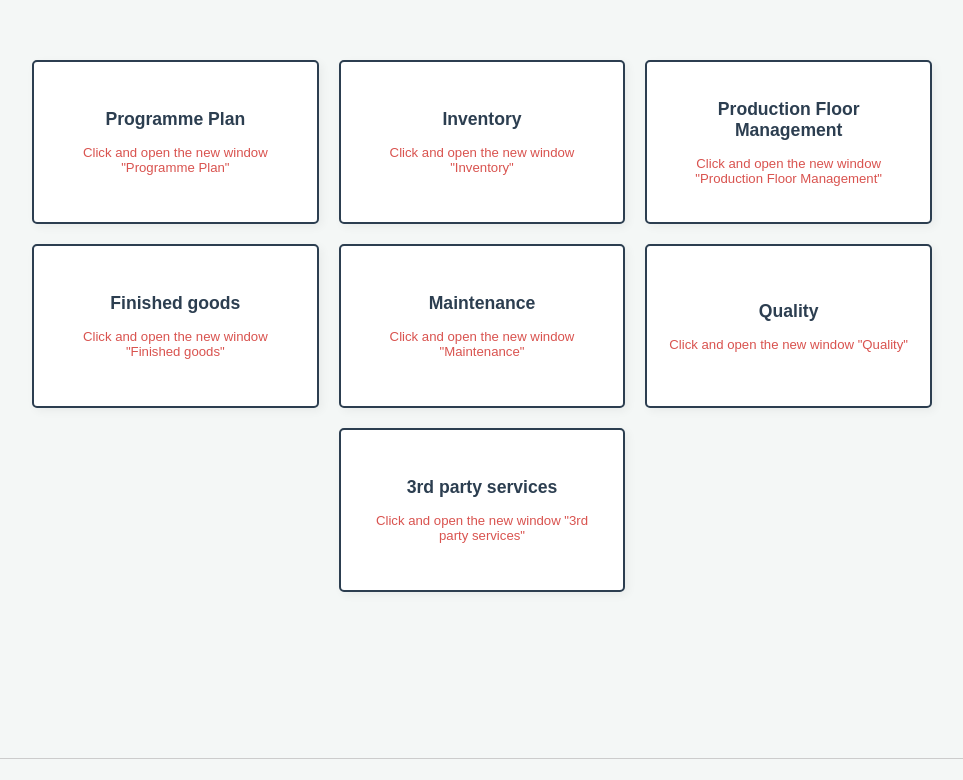
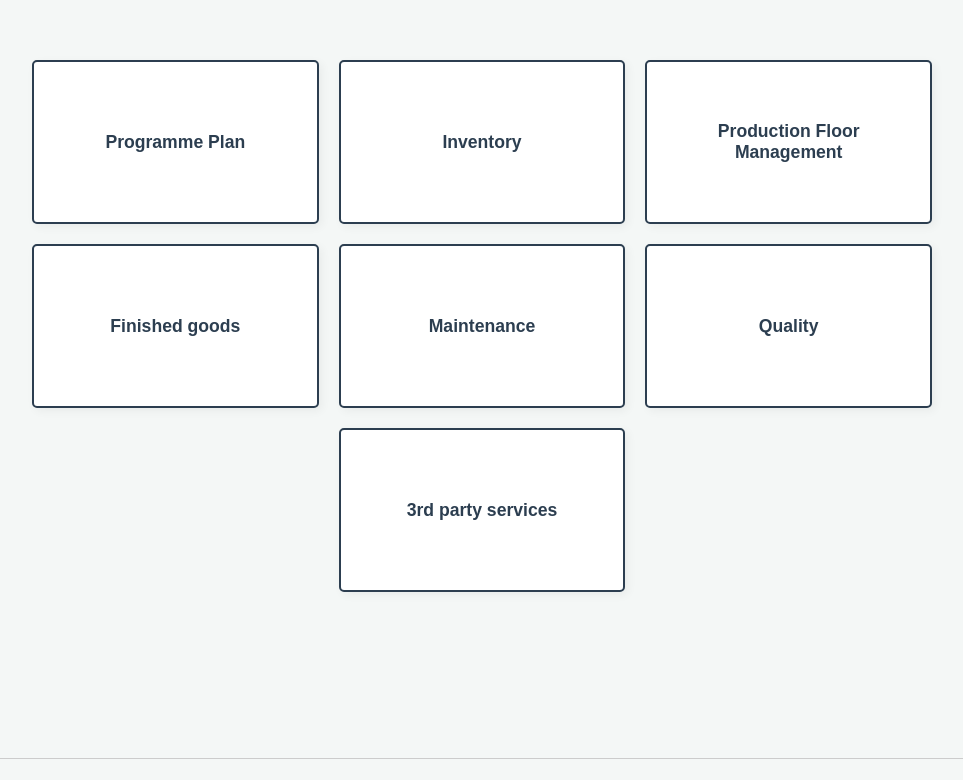
Before and after one commit to viscorquality-ux/pro-box-planner, a Flask app: page / in a window 1280 px wide. Shown: the top 780 px of the page, without its empty margins (158-1121 px from the left). Run offline with Flask 3, Linux system fonts and the light colour scheme.

Commit message:
Update dashboard.html

```diff
--- a/templates/dashboard.html
+++ b/templates/dashboard.html
@@ -74,33 +74,26 @@
         <div class="grid">
             <a href="/programme-plan" target="_blank" class="card">
                 Programme Plan
-                <div class="instruction-text">Click and open the new window "Programme Plan"</div>
             </a>
             <a href="/inventory" target="_blank" class="card">
                 Inventory
-                <div class="instruction-text">Click and open the new window "Inventory"</div>
             </a>
             <a href="/production-floor" target="_blank" class="card">
                 Production Floor Management
-                <div class="instruction-text">Click and open the new window "Production Floor Management"</div>
             </a>
 
             <a href="/finished-goods" target="_blank" class="card">
                 Finished goods
-                <div class="instruction-text">Click and open the new window "Finished goods"</div>
             </a>
             <a href="/maintenance" target="_blank" class="card">
                 Maintenance
-                <div class="instruction-text">Click and open the new window "Maintenance"</div>
             </a>
             <a href="/quality" target="_blank" class="card">
                 Quality
-                <div class="instruction-text">Click and open the new window "Quality"</div>
             </a>
 
             <a href="/third-party" target="_blank" class="card center-card">
                 3rd party services
-                <div class="instruction-text">Click and open the new window "3rd party services"</div>
             </a>
         </div>
     </div>
```
